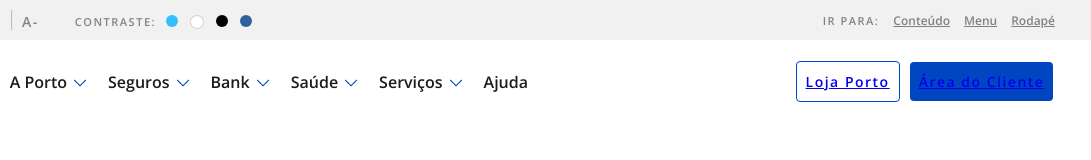
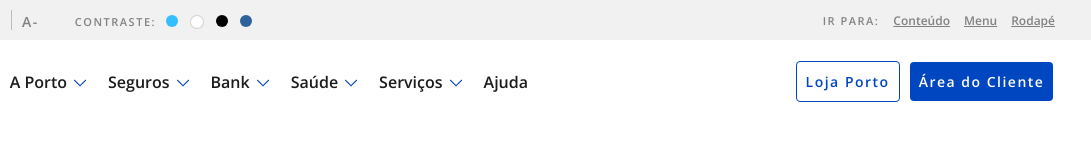
Before and after one commit to Jesantox/frontend-developer, a plain HTML site: page headers/porto-seguro/conserto-celular/index.html in a window 1280 px wide. Shown: the full height of the page, 189-1280 px from the left. Drawn offline with nearby package versions, Linux system fonts and the light colour scheme.

Commit message:
configuration cursor - header sapphire

```diff
--- a/headers/porto-seguro/conserto-celular/sass/_layout.scss
+++ b/headers/porto-seguro/conserto-celular/sass/_layout.scss
@@ -186,12 +186,13 @@
                         letter-spacing: 0px;
                         text-decoration: none;
                         font-family: 'Open Sans';
+                        cursor: default;
                     }
 
                     div {
                         margin: 26px 0 0 0px;
 
-                        img { width: 18px; height: 18px; }
+                        img { width: 18px; height: 18px; cursor: pointer; }
                     }
                 }
             }
@@ -213,10 +214,12 @@
                 letter-spacing: 1.5px;
                 font-family: 'Open Sans';
                 margin: 20px auto 0 auto;
+                cursor: pointer;
+
+                a { width: max-content; text-decoration: none; color: #0046c0;}
             }
 
             .btn-loja-porto {
-                color: #0046c0;
                 margin: 0 6px 0 0;
                 background-color: white;
                 border: #0046c0 1px solid;
@@ -226,7 +229,7 @@
                 @media screen and (max-width: 695px) { margin: 0 15px 0 0; }
             }
 
-            .btn-cliente { border: none; color: white; background-color: #0046c0; }
+            .btn-cliente { border: none; background-color: #0046c0; a { color: white; } }
 
             @media screen and (max-width: 965px) { margin: 60px 0 0 0; }
 
```
Also changed, not shown: headers/porto-seguro/conserto-celular/css/index.css, 1 other file.
